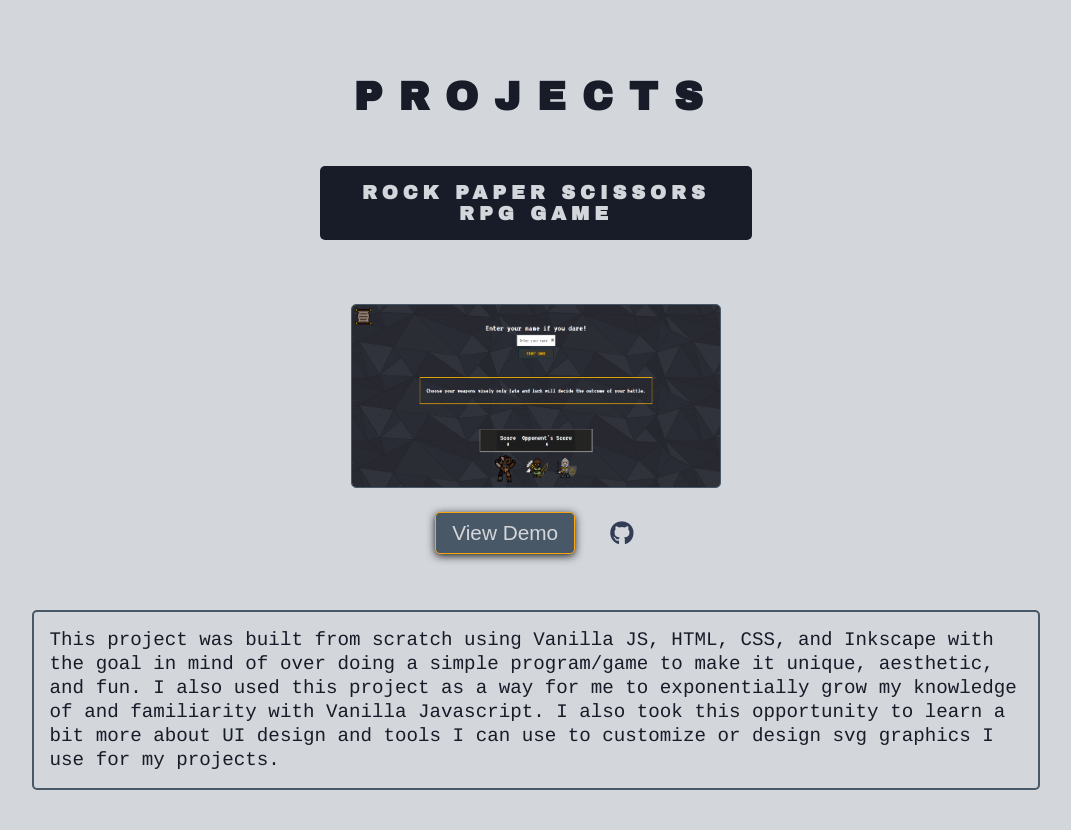
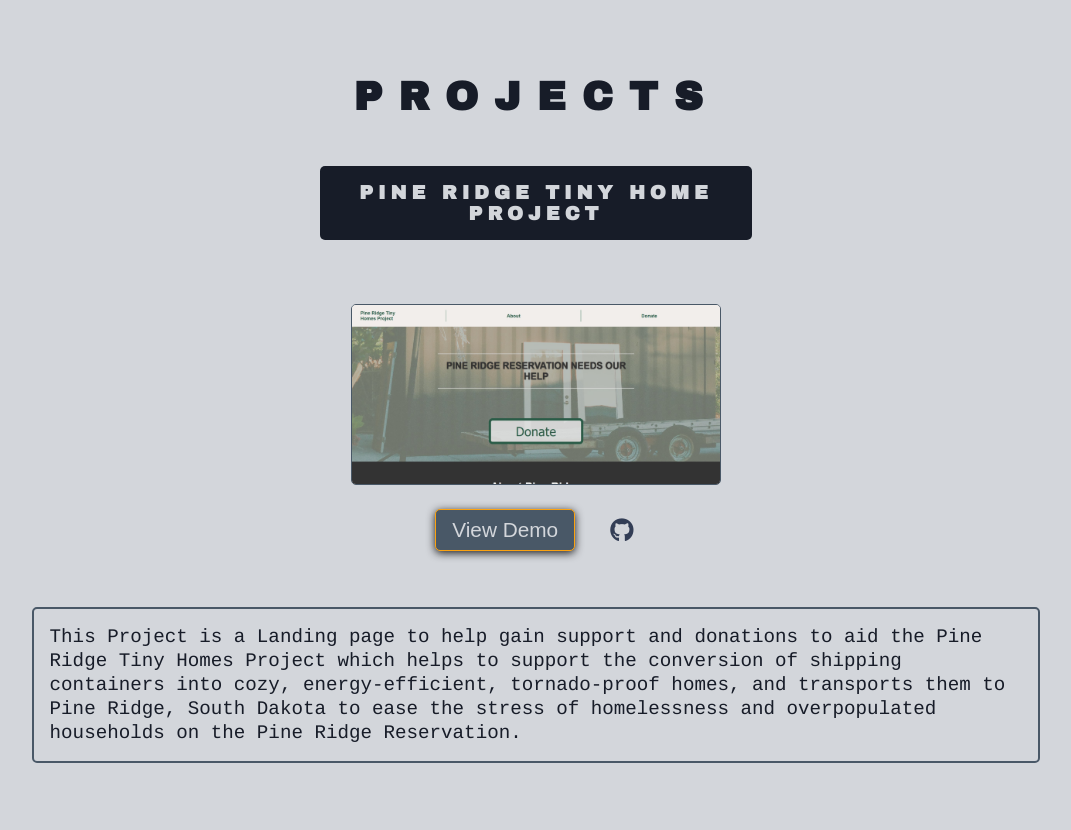
Before and after one commit to williycole/Portfolio, a plain HTML site: page index.html in a window 1280 px wide. Shown: the part 1140-1970 px from the top of the page, without its empty margins (104-1175 px from the left). Drawn offline with nearby package versions, Linux system fonts and the light colour scheme.

Commit message:
updating portfolio with recent project

```diff
--- a/index.html
+++ b/index.html
@@ -98,9 +98,11 @@
                 </div>
                 <div class="landing-p-container">
                     <p class="landing-p">
-                        I'm based out of Southaven Mississippi, and currently working as a Software Developer utilizing Java, Springboot, & REST to build backend applications. I specialize in building fun frontend,
+                        I'm based out of Southaven Mississippi, and currently working as a Software Developer utilizing
+                        Java, Springboot, & REST to build backend applications. I specialize in building fun frontend,
                         user
-                        friendly, mobile first, attractive websites, and web applications, as well as working on backend applications.
+                        friendly, mobile first, attractive websites, and web applications, as well as working on backend
+                        applications.
                     </p>
                 </div>
             </figure>
@@ -115,6 +117,32 @@
             </div>
 
             <div id="all-projects-container">
+
+                <div class="figure-container" data-aos="fade-left">
+                    <h2 class="projects-heading">Pine Ridge Tiny Home Project</h2>
+                    <figure class="project-figure">
+                        <img src="./pictures/projects/pine-ridge-tiny-homes-project.jpg" alt="" class="project-img">
+                        <div class="view-container">
+                            <button class="see-project-button">
+                                <a href="https://pineridgetinyhomeproject.netlify.app/" class="see-project-a">
+                                    View Demo
+                                </a>
+                            </button>
+                            <a href="https://github.com/williycole/pine-ridge-tiny-homes-project">
+                                <i class="fab fa-github"></i>
+                            </a>
+                        </div>
+                        <figcaption class="project-caption">
+                            This Project is a Landing page to help gain support and donations
+                            to
+                            aid the Pine Ridge Tiny Homes Project which helps to support the conversion of shipping
+                            containers
+                            into cozy, energy-efficient, tornado-proof homes, and transports them to Pine Ridge, South
+                            Dakota to
+                            ease the stress of homelessness and overpopulated households on the Pine Ridge Reservation.
+                        </figcaption>
+                    </figure>
+                </div>
 
                 <div class="figure-container" data-aos="fade-left">
                     <h2 class="projects-heading">Rock Paper Scissors RPG Game</h2>
@@ -257,9 +285,11 @@
                 <p class="about-p">
                     Hi! My name is William Cole Boren, I go by my middle name Cole, and I am a Software Developer based
                     out of Southaven, Mississippi.
-                    I enjoy all things software/web development realted, and I am a frontend development enthusiast. I love solving problems and creating things, I especially enjoy creating things via making
+                    I enjoy all things software/web development realted, and I am a frontend development enthusiast. I
+                    love solving problems and creating things, I especially enjoy creating things via making
                     websites, applications, games, and anything in between.
-                    My goal is to eventually become a Senior full stack developer with an eye for design, and create pristine,
+                    My goal is to eventually become a Senior full stack developer with an eye for design, and create
+                    pristine,
                     pixel perfect, full stack applications. I earned a Bachelors of Science
                     from the University of Mississippi in 2018.
                     After college I did a variety of things for work such as geophysical surveying, concrete and soil
```
Also changed, not shown: pictures/projects/pine-ridge-tiny-homes-project.jpg (added).
